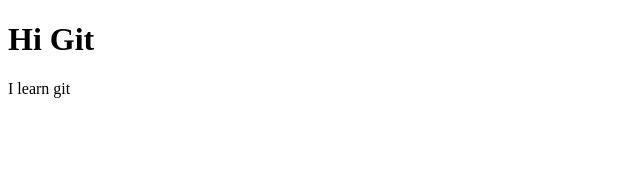
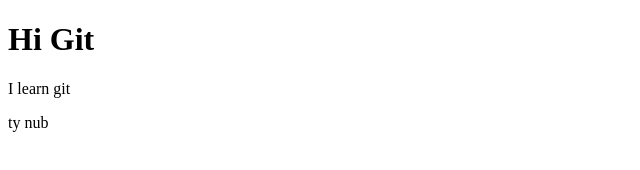
Before and after one commit to Rummiya/git-course, a plain HTML site: page index.html in a window 1280 px wide. Shown: the full height of the page, 0-640 px from the left. Drawn offline with Linux system fonts and the light colour scheme.

Commit message:
added msg

```diff
--- a/index.html
+++ b/index.html
@@ -8,5 +8,6 @@
 <body>
     <h1>Hi Git</h1>
     <p>I learn git</p>
+    <p>ty nub</p>
 </body>
 </html>
```
